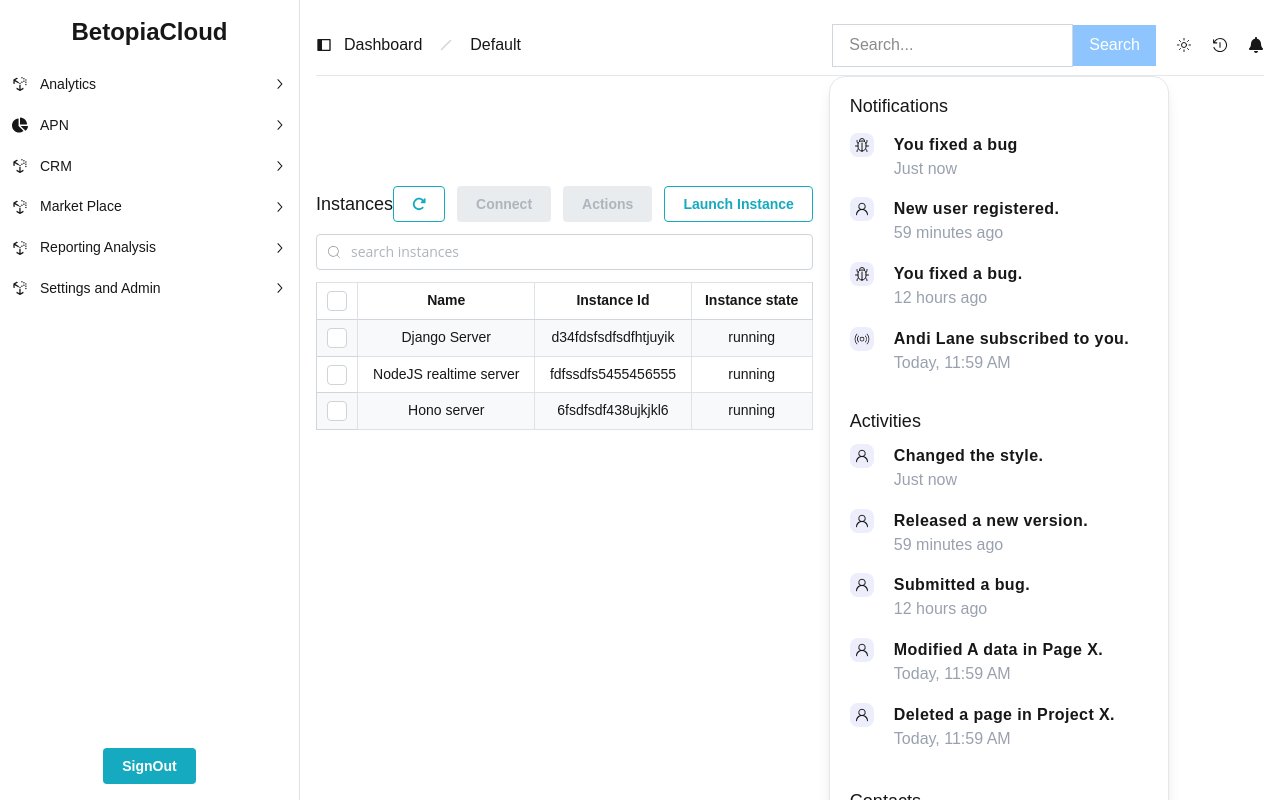
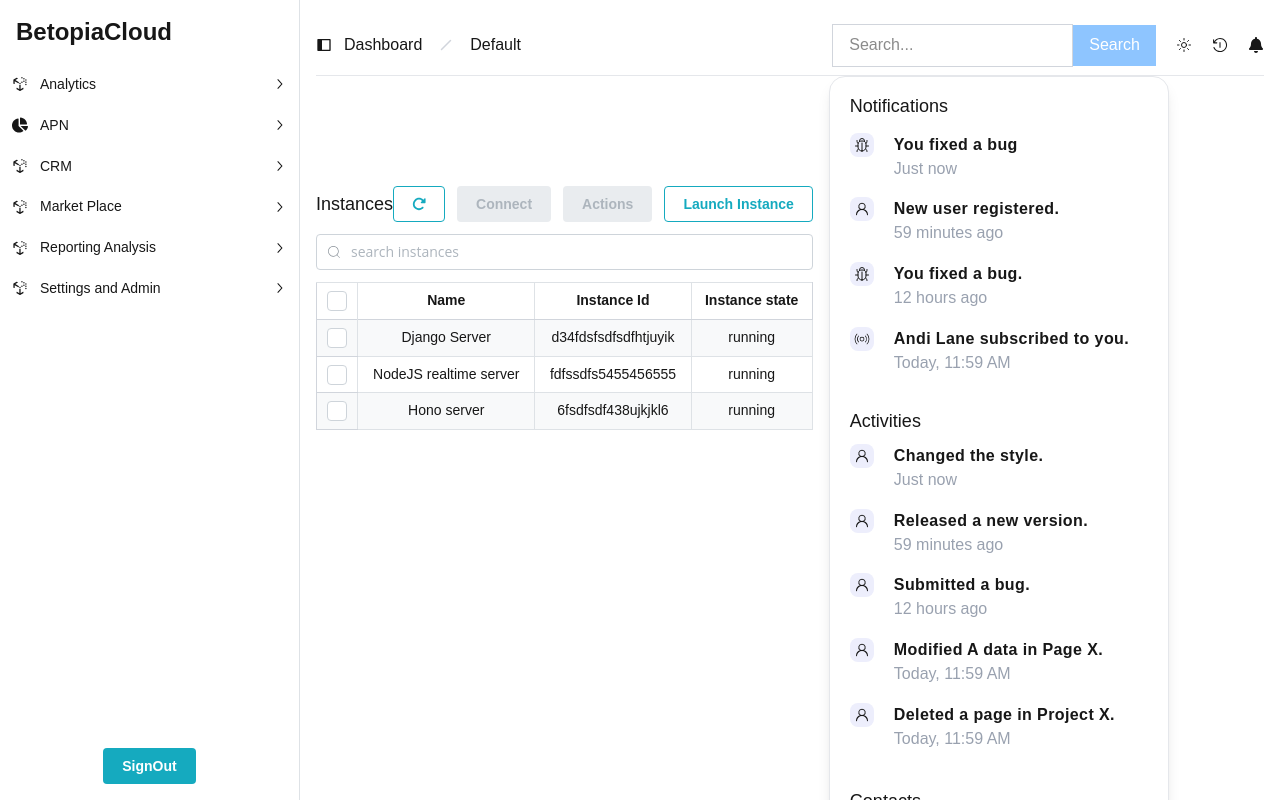
Before and after one commit to albiummid/apn-wareframe, a Next.js app: page /dashboard/instances in a window 1280 px wide. Shown: the top 800 px of the page. Built offline with nearby package versions, Linux system fonts and the light colour scheme.

Commit message:
dashboard ui fix

```diff
--- a/app/dashboard/layout.tsx
+++ b/app/dashboard/layout.tsx
@@ -1,17 +1,19 @@
 "use client";
-import { AppShell, Burger, Button, Flex, Group, NavLink, Text } from "@mantine/core";
+import { AppShell, Box, Button, NavLink } from "@mantine/core";
 import { useDisclosure } from "@mantine/hooks";
 import { usePathname, useRouter } from "next/navigation";
 import { PropsWithChildren } from "react";
 import { FaChartPie, FaDatabase, FaUncharted } from "react-icons/fa";
 import { FaBucket } from "react-icons/fa6";
+import { GiNetworkBars } from "react-icons/gi";
+import { RiSideBarFill, RiSideBarLine } from "react-icons/ri";
 import { SiAmazonec2 } from "react-icons/si";
-import { GiNetworkBars } from "react-icons/gi";
 import DashboardHeader from "./dashboard-header";
 import NotificationBar from "./natification-bar";
 
 export default function DashboardLayout(props: PropsWithChildren) {
     const [opened, { toggle }] = useDisclosure(true);
+    const [mobileO, { toggle: toggleMobile }] = useDisclosure(false);
     const router = useRouter();
     const pathname = usePathname();
 
@@ -107,15 +109,24 @@ export default function DashboardLayout(props: PropsWithChildren) {
             navbar={{
                 width: 300,
                 breakpoint: "sm",
-                collapsed: { mobile: !opened, desktop: !opened },
+                collapsed: { mobile: !mobileO, desktop: !opened },
             }}
             padding="md"
         >
-
-
             <AppShell.Navbar>
-
-                <AppShell.Section p="md" className="flex justify-center">
+                <AppShell.Section
+                    p="md"
+                    className="flex items-center justify-between"
+                >
+                    <Box hiddenFrom="sm">
+                        <div onClick={toggleMobile} className="cursor-pointer">
+                            {mobileO ? (
+                                <RiSideBarFill size={30} />
+                            ) : (
+                                <RiSideBarLine size={30} />
+                            )}
+                        </div>
+                    </Box>
                     <p className="text-2xl font-bold">BetopiaCloud</p>
                 </AppShell.Section>
 
@@ -160,16 +171,18 @@ export default function DashboardLayout(props: PropsWithChildren) {
                     <Button>SignOut</Button>
                 </AppShell.Section>
             </AppShell.Navbar>
-            <AppShell.Main >
-                <DashboardHeader opened={opened} toggle={toggle} />
+            <AppShell.Main>
+                <DashboardHeader
+                    opened={opened}
+                    toggle={() => {
+                        toggle();
+                        toggleMobile();
+                    }}
+                />
                 <div className="flex items-center">
-                    <div>
-                        {props.children}
-                    </div>
+                    <div>{props.children}</div>
                     <NotificationBar />
                 </div>
-
-
             </AppShell.Main>
         </AppShell>
     );
```
